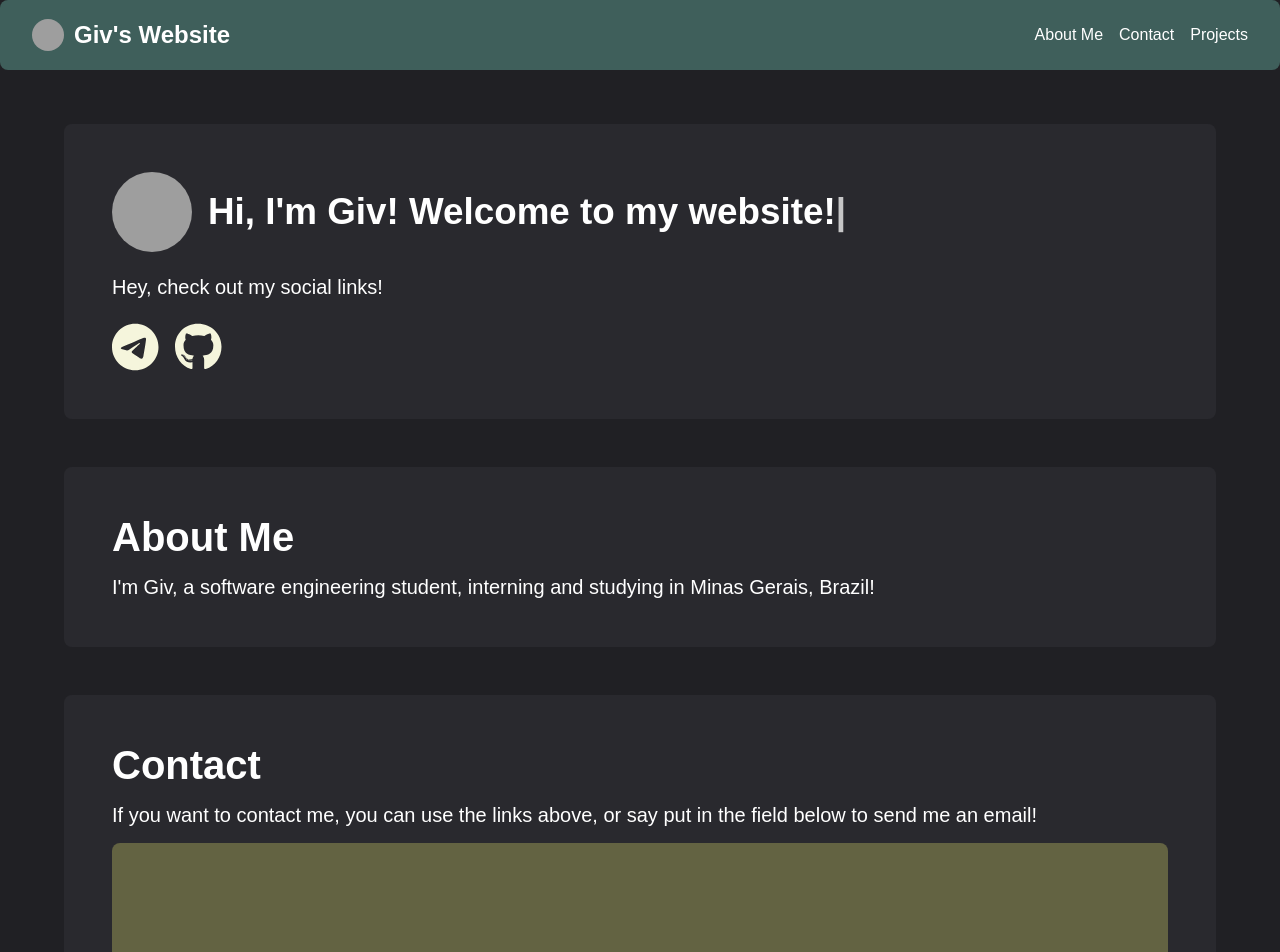
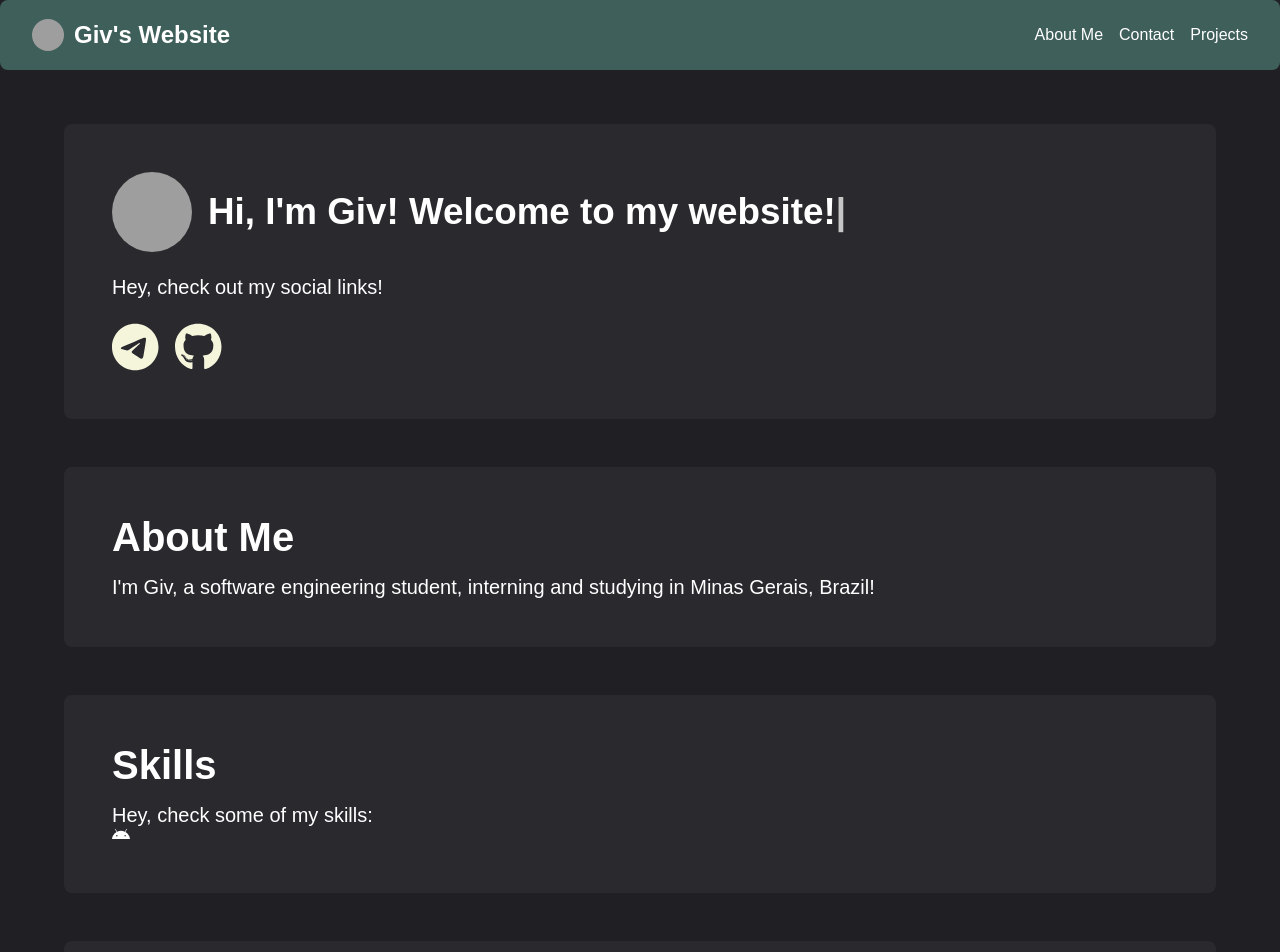
Before and after one commit to GiovaniFZ/my-website, a React (Vite) app: page / in a window 1280 px wide. Shown: the top 952 px of the page. Built offline with nearby package versions, Linux system fonts and the light colour scheme; grey boxes are pictures that could not be loaded.

Commit message:
feat: create skills section

```diff
--- a/src/App.tsx
+++ b/src/App.tsx
@@ -8,6 +8,7 @@ import Contact from './pages/contact';
 import Projects from './pages/projects';
 import { HashRouter } from 'react-router-dom';
 import '@fontsource-variable/red-hat-display';
+import Skills from './pages/skills';
 
 function App() {
   return (
@@ -24,6 +25,9 @@ function App() {
         <section id="about">
           <About />
         </section>
+        <section id="skills">
+          <Skills />
+        </section>
         <section id="contact">
           <Contact />
         </section>
--- /dev/null
+++ b/src/pages/skills/index.tsx
@@ -0,0 +1,14 @@
+import { MainContainer } from "../../components/MainContent/styles";
+import { Paragraph } from "../../components/Paragraph/styles";
+import { FontAwesomeIcon } from '@fortawesome/react-fontawesome'
+import { faAndroid } from '@fortawesome/free-brands-svg-icons'
+
+export default function Skills() {
+    return (
+        <MainContainer>
+            <h1>Skills</h1>
+            <Paragraph>Hey, check some of my skills:</Paragraph>
+            <FontAwesomeIcon icon={faAndroid} />
+        </MainContainer>
+    )
+}
```
Also changed, not shown: 1 other file (tests, documents, lock files or other folders).
